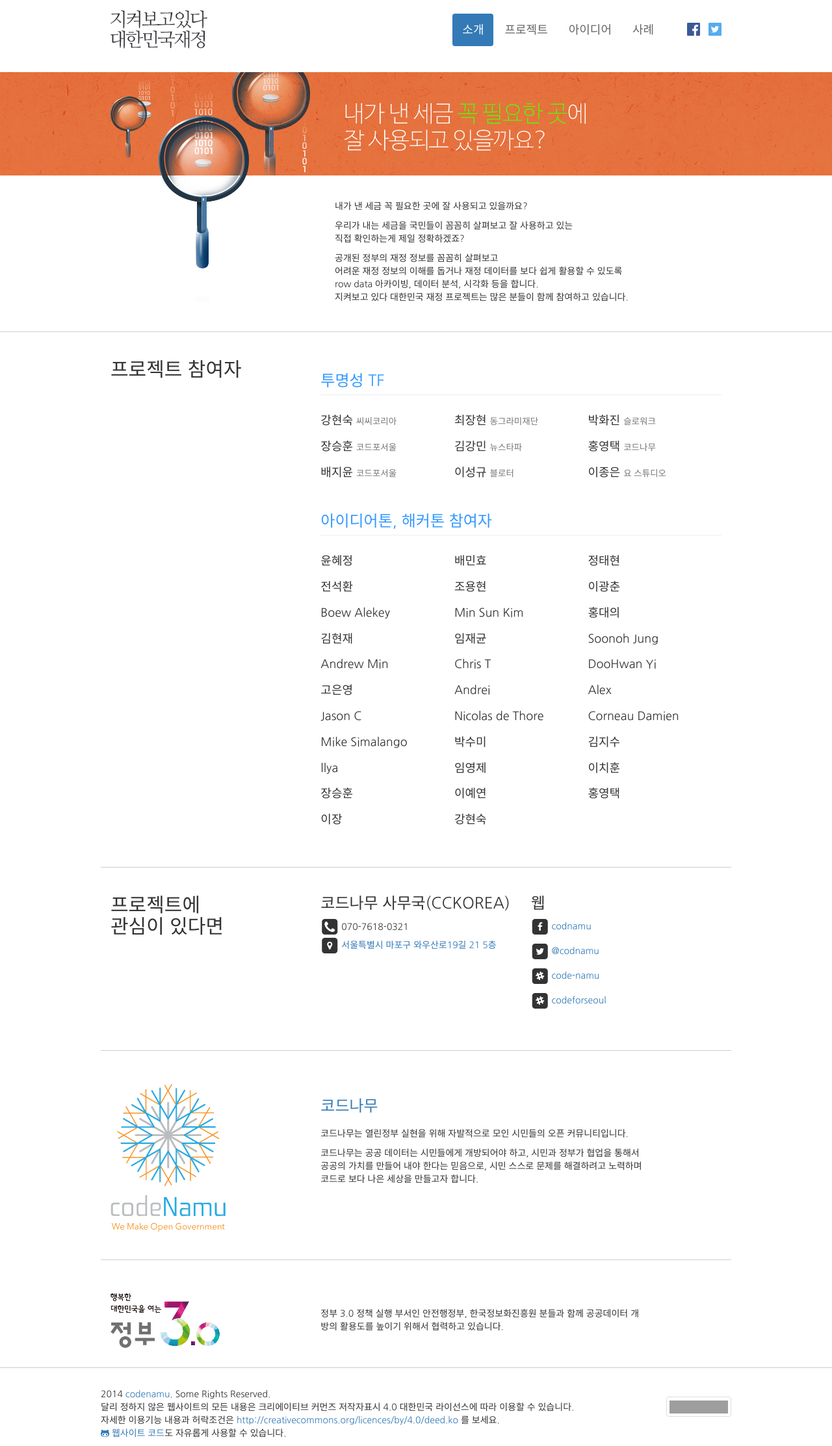
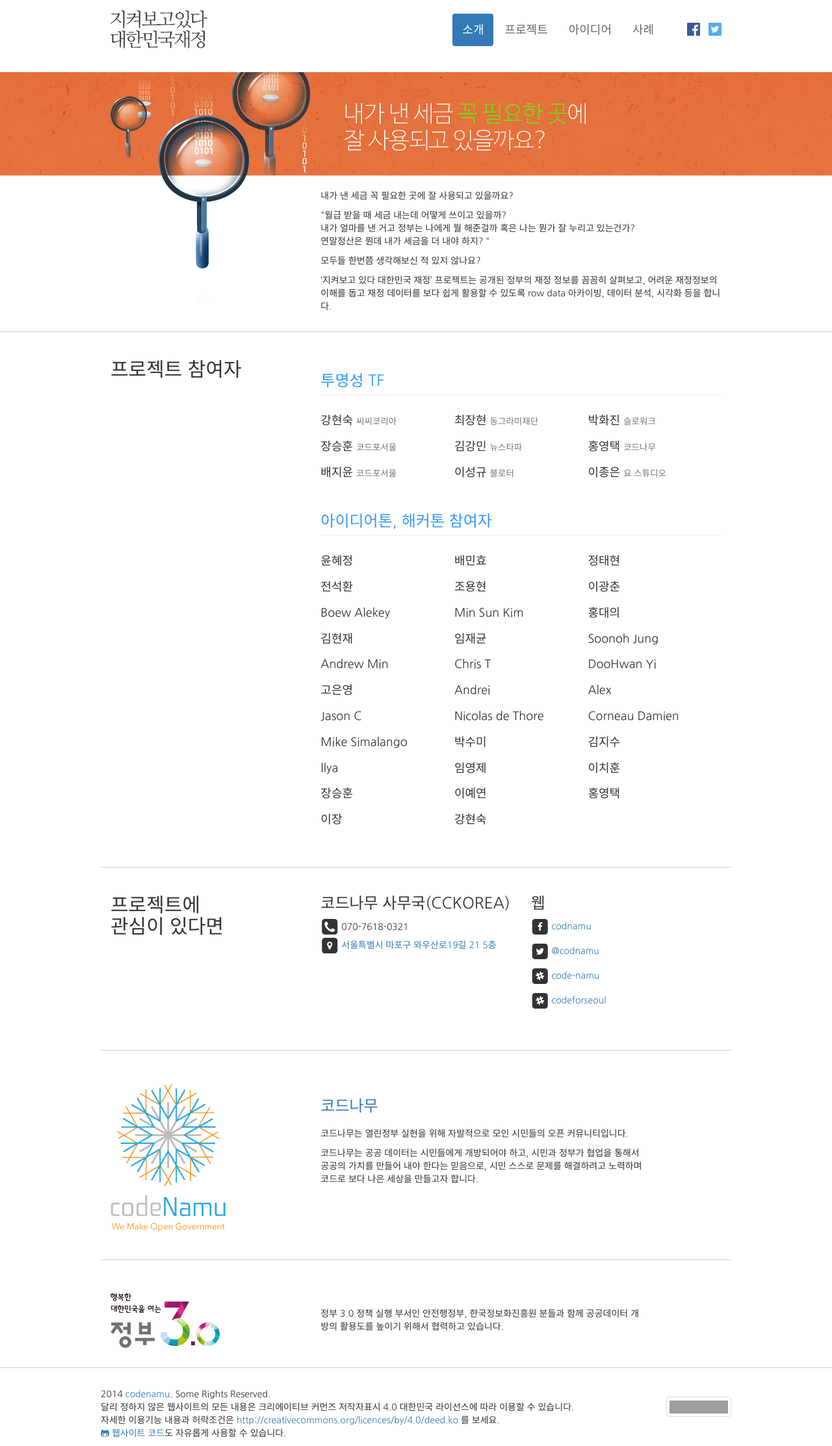
Before and after one commit to codenamu/2015-transparency, a Jekyll site: the page built from about.html, in a window 1280 px wide. Shown: the whole page at 65% size. Built offline with Jekyll 4.4.1, drawn with Linux system fonts in a browser that asks for light colours; nearby versions of some CDN libraries; Markdown is read by kramdown in place of the engine named in the settings; grey boxes are pictures that could not be loaded.

Commit message:
홈 > 소개 페이지 원고 업데이트 반영 #7 closed

```diff
--- a/_includes/header.html
+++ b/_includes/header.html
@@ -34,5 +34,25 @@
   <div class="container text-center sr-only">
     {{ page.splash | split:"|" | last | markdownify }}
   </div>
+  {% if page.permalink == '/about/' %}
+    <div class="about-desc">
+      <div class="container">
+        <div class="row">
+          <div class="col-xs-8 col-xs-offset-4">
+            <p>내가 낸 세금 꼭 필요한 곳에 잘 사용되고 있을까요?</p>
+            <p>
+              "월급 받을 때 세금 내는데 어떻게 쓰이고 있을까?<br>
+              내가 얼마를 낸 거고 정부는 나에게 뭘 해준걸까 혹은 나는 뭔가 잘 누리고 있는건가?<br>
+              연말정산은 뭔데 내가 세금을 더 내야 하지? "
+            </p>
+            <p>모두들 한번쯤 생각해보신 적 있지 않나요?</p>
+            <p>‘지켜보고 있다 대한민국 재정’ 프로젝트는 공개된 정부의 재정 정보를 꼼꼼히 살펴보고,
+              어려운 재정정보의 이해를 돕고 재정 데이터를 보다 쉽게 활용할 수 있도록
+              row data 아카이빙, 데이터 분석, 시각화 등을 합니다.</p>
+          </div>
+        </div>
+      </div>
+    </div>
+  {% endif %}
 </div>
 {% endif %}
--- a/about.html
+++ b/about.html
@@ -4,20 +4,6 @@ title: 소개
 permalink: /about/
 splash: about-splash.png|지켜보고 있다 대한민국 재정
 ---
-
-<div class="about-desc">
-  <div class="container">
-    <p>내가 낸 세금 꼭 필요한 곳에 잘 사용되고 있을까요?</p>
-
-    <p>우리가 내는 세금을 국민들이 꼼꼼히 살펴보고 잘 사용하고 있는<br />직접 확인하는게 제일 정확하겠죠?</p>
-
-    <p>공개된 정부의 재정 정보를 꼼꼼히 살펴보고<br />
-    어려운 재정 정보의 이해를 돕거나 재정 데이터를 보다 쉽게 활용할 수 있도록<br />
-    row data  아카이빙,  데이터 분석, 시각화 등을 합니다.<br/>
-    지켜보고 있다 대한민국 재정 프로젝트는 많은 분들이 함께 참여하고 있습니다.
-    </p>
-  </div>
-</div>
 
 <div class="container fiscal-teams section">
   <div class="row">
--- a/css/main.scss
+++ b/css/main.scss
@@ -105,9 +105,7 @@
 }
 
 .about-desc {
-  position: absolute;
-  margin-top: -225px;
-  margin-left: 500px;
+  padding-top: 180px;
 }
 
 ul.menu {
```
